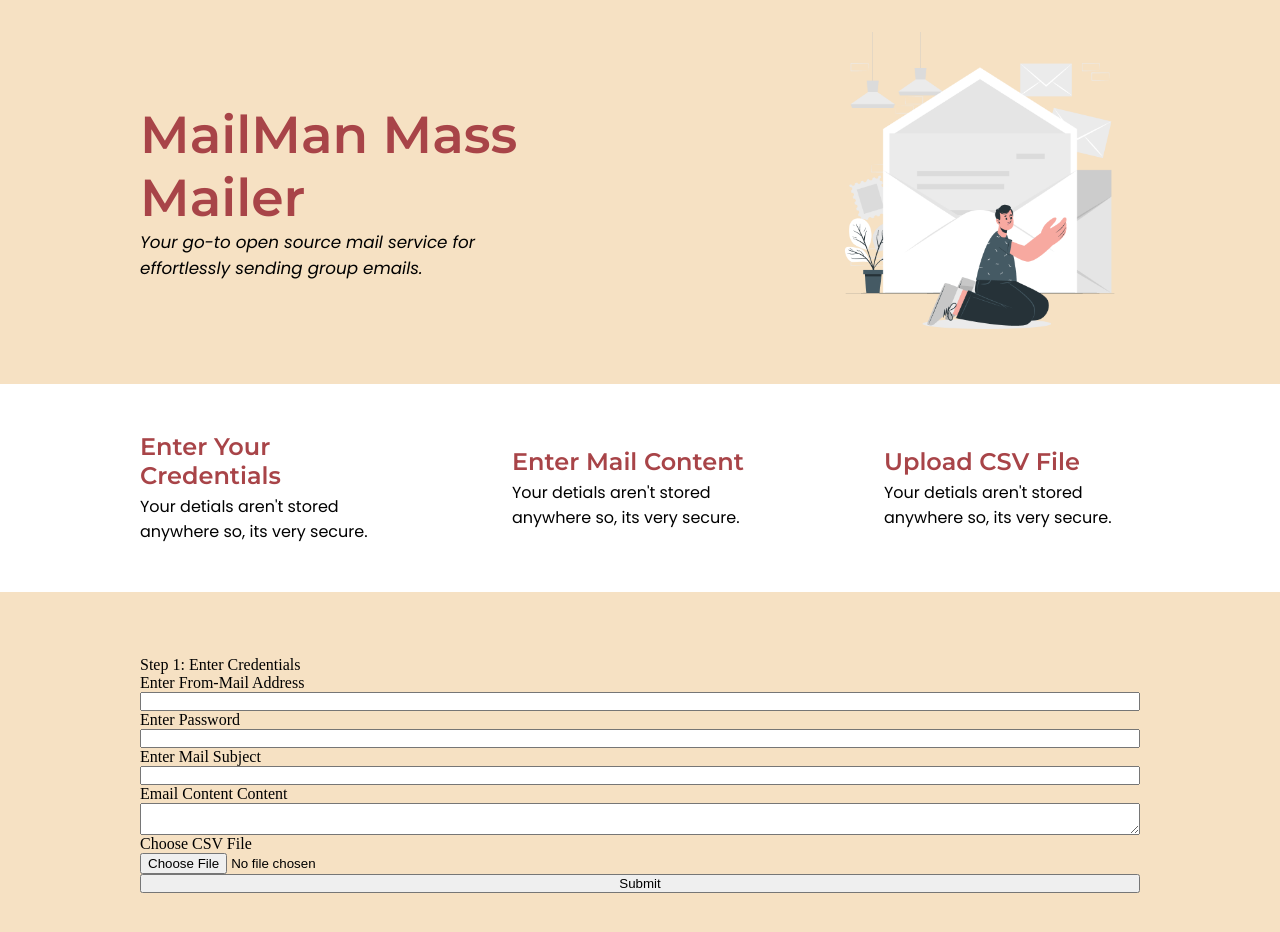
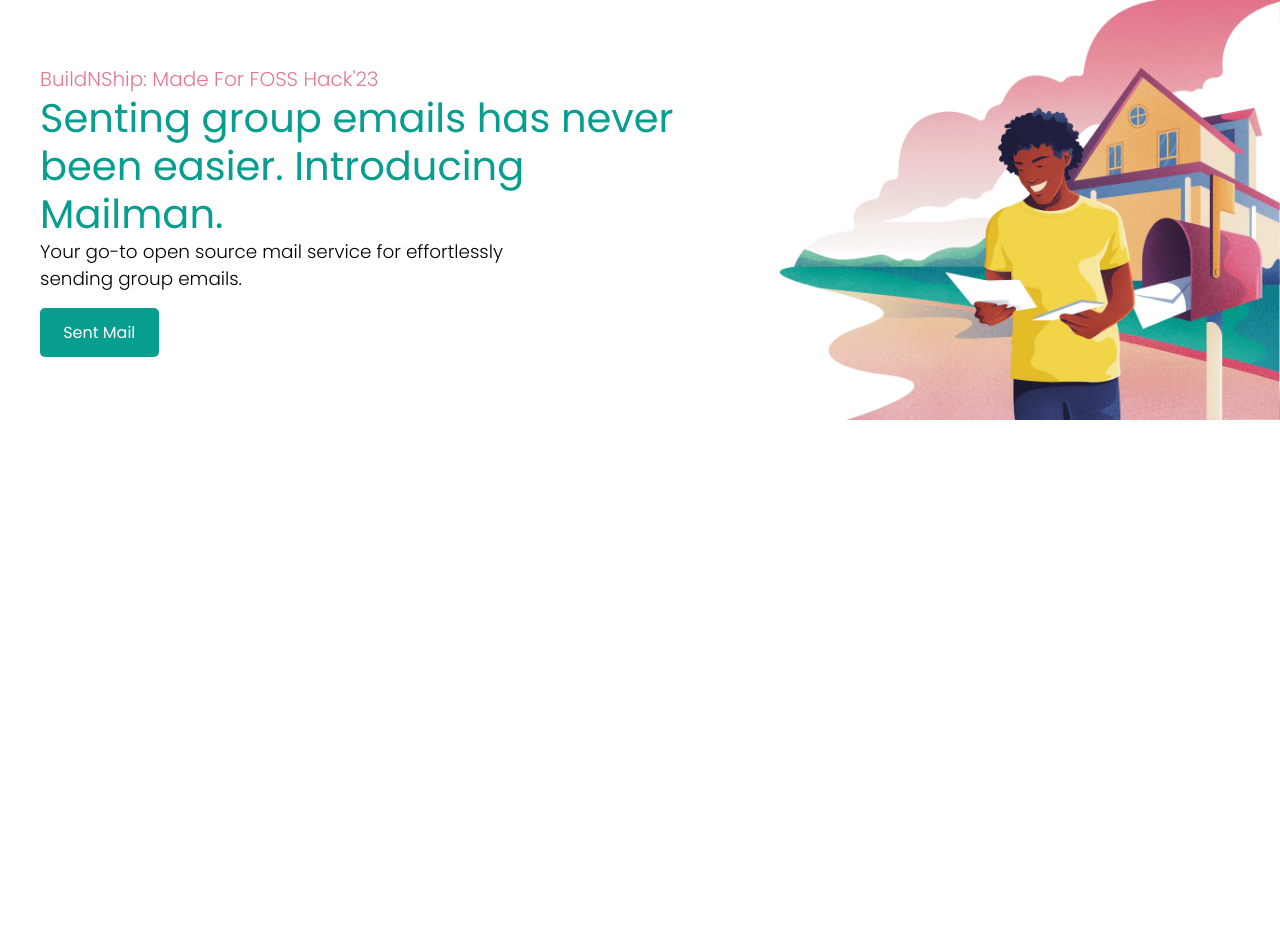
Before and after one commit to BuildNShip/mailman, a React (Vite) app: page / in a window 1280 px wide. Shown: the top 932 px of the page. After the commit the page ends 800 px from the top, so only its background shows below. Built offline with nearby package versions, Linux system fonts and the light colour scheme.

Commit message:
new-ui:codeupdation

```diff
--- a/src/Pages/FileUpload/FileUpload.jsx
+++ b/src/Pages/FileUpload/FileUpload.jsx
@@ -3,8 +3,6 @@ import React from "react";
 import styles from "./FileUpload.module.css";
 import axios from "axios";
 import { useState, useEffect } from "react";
-
-import { GrSecure } from "react-icons/gr";
 
 const FileUpload = () => {
   const [fromMail, setFromMail] = useState("");
@@ -31,17 +29,23 @@ const FileUpload = () => {
     <div className={styles.main_container}>
       <div className={styles.first_view_container}>
         <div className={styles.first_view}>
-          <img src="/fvimg.png" alt="" className={styles.fv_image} />
+          <img src="/fvimg.webp" alt="" className={styles.fv_image} />
           <div className={styles.fv_texts}>
-            <p className={styles.fv_heading}>MailMan Mass Mailer</p>
+            <p className={styles.pre_header}>
+              BuildNShip: Made for FOSS Hack'23
+            </p>
+            <p className={styles.fv_heading}>
+              Senting group emails has never been easier. Introducing Mailman.
+            </p>
             <p className={styles.fv_tagline}>
               Your go-to open source mail service for effortlessly sending group
               emails.
             </p>
+            <button className={styles.view_code}>Sent Mail</button>
           </div>
         </div>
       </div>
-      <div className={styles.second_view_container}>
+      {/* <div className={styles.second_view_container}>
         <div className={styles.second_view}>
           <div className={styles.box_container}>
             <p className={styles.b_heading}>Enter Your Credentials</p>
@@ -65,7 +69,6 @@ const FileUpload = () => {
       </div>
       <div className={styles.form_view_container}>
         <form className={styles.form_view}>
-          <p className={styles.heading}>Step 1: Enter Credentials</p>
           <div className={styles.row}>
             <label className={styles.form_label} htmlFor="frommail">
               Enter From-Mail Address
@@ -153,7 +156,7 @@ const FileUpload = () => {
             Submit
           </button>
         </form>
-      </div>
+      </div> */}
     </div>
   );
 };
--- a/src/Pages/FileUpload/FileUpload.module.css
+++ b/src/Pages/FileUpload/FileUpload.module.css
@@ -4,99 +4,80 @@
 }
 
 .main_container {
-}
-
-.first_view_container {
-  background-color: #f6e1c3;
+  display: flex;
+  flex-direction: column;
+  justify-content: center;
+  align-items: space-evenly;
 }
 
 .first_view {
   display: flex;
   flex-direction: row-reverse;
-  justify-content: space-between;
+  align-items: center;
   flex-wrap: wrap;
-  align-items: center;
-  max-width: 1000px;
-  margin: 0 auto;
-  padding: 2rem;
 }
 
 .fv_texts {
-  max-width: 50vh;
+  max-width: 30rem;
+  text-align: center;
+  display: block;
+  margin: auto;
+}
+
+.pre_header {
+  font-family: "Poppins", sans-serif;
+  font-size: 1.25rem;
+  color: #e5788f;
+  text-transform: capitalize;
+  font-weight: 300;
+  font-style: ita;
+}
+
+.fv_image {
+  width: 30rem;
 }
 
 .fv_heading {
-  font-family: "Montserrat", sans-serif;
-  font-size: 3.25rem;
-  font-weight: 600;
-  color: #a84448;
+  font-family: "Poppins", sans-serif;
+  font-size: 2rem;
+  color: #079d8f;
 }
 
 .fv_tagline {
   font-family: "Poppins", sans-serif;
-  font-style: italic;
-  font-size: 1.05rem;
+  font-size: 1.15rem;
+  font-weight: 300;
+  width: 80%;
 }
 
-.fv_image {
-  width: 20rem;
+.view_code {
+  background-color: #079d8f;
+  border: none;
+  padding: 0.75rem 1.45rem;
+  color: white;
+  border-radius: 5px;
+  margin-top: 1rem;
+  font-family: "Poppins", sans-serif;
+  font-size: 1rem;
+}
+.fv_heading span {
+  font-weight: 00;
 }
 
-.second_view_container {
-  margin-top: 1rem;
-  background-color: #fff;
-  margin-bottom: 1rem;
+@media only screen and (min-width: 768px) {
+  .fv_texts {
+    max-width: 40rem;
+    text-align: left;
+  }
+
+  .fv_image {
+    width: 35rem;
+  }
+
+  .fv_heading {
+    font-family: "Poppins", sans-serif;
+    font-size: 2.5rem;
+    line-height: 3rem;
+    color: #079d8f;
+  }
 }
-
-.row {
-  display: flex;
-  flex-direction: column;
-}
-
-.second_view {
-  display: flex;
-  flex-direction: row;
-  justify-content: space-between;
-  align-items: center;
-  text-align: left;
-  flex-wrap: wrap;
-  max-width: 1000px;
-  margin: 0 auto;
-  padding: 2rem;
-}
-
-.box_container {
-  max-width: 15rem;
-  margin-right: 1rem;
-}
-
-.b_heading {
-  font-family: "Montserrat", sans-serif;
-  font-size: 1.5rem;
-  font-weight: 600;
-  color: #a84448;
-}
-.iconColor {
-  color: #a84448;
-}
-
-.b_tagline {
-  font-family: "Poppins", sans-serif;
-  font-size: 1rem;
-  margin-top: 0.25rem;
-}
-
-.form_view_container {
-  background-color: #f6e1c3;
-  padding: 2rem;
-}
-
-.form_view {
-  display: flex;
-  flex-direction: column;
-  justify-content: space-between;
-  flex-wrap: wrap;
-  max-width: 1000px;
-  margin: 0 auto;
-  padding: 2rem;
-}
```
Also changed, not shown: public/fvimg.webp (added).
